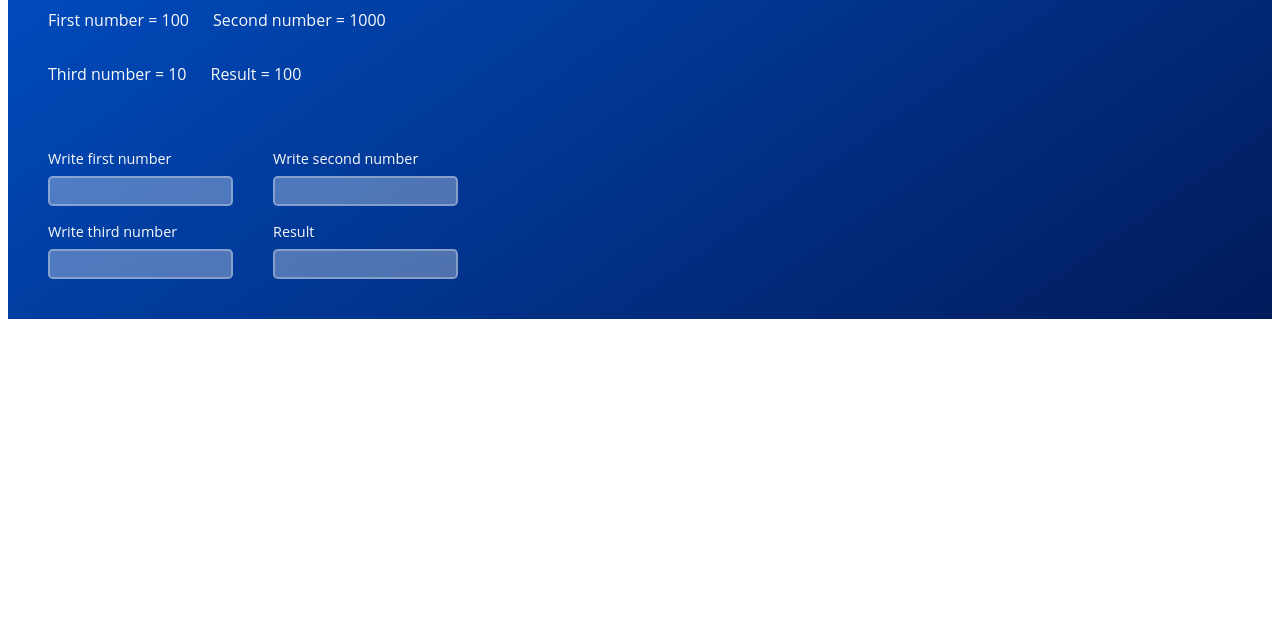
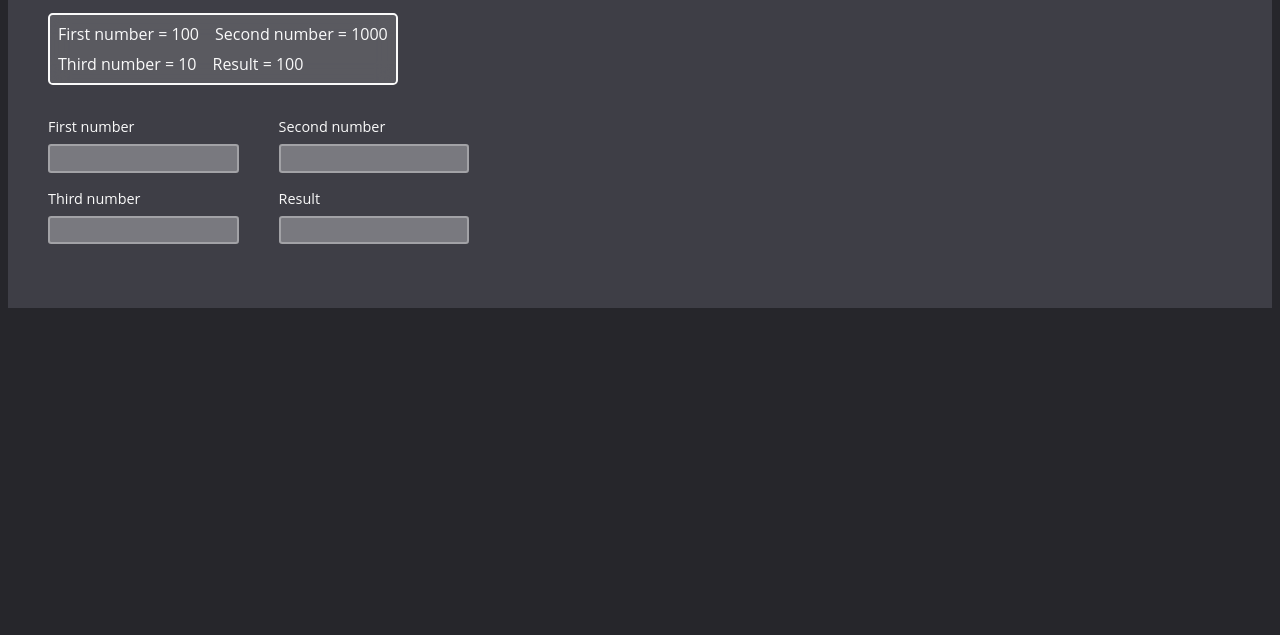
Before and after one commit to oboilo/pet-calculator, a plain HTML site: page index.html in a window 1280 px wide. Shown: the part 165-800 px from the top of the page. Drawn offline with Linux system fonts and the light colour scheme.

Commit message:
corrections and improvement of the style

```diff
--- a/Calculator.css
+++ b/Calculator.css
@@ -1,13 +1,30 @@
 body {
     font-family: 'Open Sans', Tahoma, Geneva, Verdana, sans-serif;
     color: #fafafa;
+    background-color: #26262B;
 }
 
 .page-wrapper {
     overflow: hidden;
-    background: rgb(0,108,255);
+    background-color: #3E3E46;
+    /* background: rgb(0,108,255);
     background: linear-gradient(145deg, rgba(0,108,255,1) -50%, rgba(2,0,36,1) 150%);
+    */
 }
+
+h1, h2, h3, p {
+    margin: 0;
+    padding: 0;
+}
+
+h1 {
+    padding-bottom: 1rem;
+}
+
+h2 {
+    padding-bottom: .5rem;
+}
+
 /*
 .navbar {}
 
@@ -41,17 +58,9 @@ body {
 }
 
 .padding-section-medium {
-    padding-top: 24px;
-    padding-bottom: 24px;
+    padding-top: 4rem;
+    padding-bottom: 4rem;
 }
-
-.header-wrapper {
-    display: flex;
-    flex-direction: column;
-    justify-content: center;
-    align-items: center;
-}
-
 
 .align-center {
     display: flex;
@@ -64,6 +73,7 @@ body {
     flex-direction: row;
     justify-content: center;
     align-items: center;
+
 }
 
 .align-center-vertical {
@@ -76,34 +86,41 @@ body {
 
 
 .example_wrapper {
-    display: flex;
+    display: inline-flex;
     flex-direction: column;
-    justify-content: left;
-    align-items: left;
-    width: 100%;
-    gap: 24px;
+    justify-content: space-between;
+    align-items: start;
+    margin-top: 1rem;
+    gap: .5rem;
+    border: 2px solid #fafafa;
+    border-radius: .3rem;
+    background-color: #fafafa25;
+    backdrop-filter: blur(10px);
+    padding: .5rem;
 }
 
-.example_row {
+.example_box {
     display: flex;
     flex-direction: row;
-    gap: 24px;
+    gap: 1rem;
 }
 
 .calculator_form {
     display: flex;
+    margin-top: 2rem;
     margin-left: auto;
     margin-right: auto;
     flex-direction: column;
-    justify-content: left;
+    justify-content: space-between;
     gap: 1rem;
+    width: 100%;
 }
 
 .calculator_row {
     display: flex;
     flex-direction: row;
-    justify-content: left;
-    align-items: top;
+    justify-content: flex-start;
+    align-items: start;
     gap: 40px;
 
 }
@@ -112,7 +129,7 @@ body {
     display: flex;
     flex-direction: column;
     justify-content: top;
-    align-items: left;
+    align-items: start;
     gap: .5rem;
 }
 
@@ -122,9 +139,18 @@ body {
 }
 
 .calculator_input {
-    height: 1.5rem;
-    border: 1px solid #00000050;
-    border-radius: 0.3rem;
+    min-width: 1.5rem;
+    border-radius: 0.2rem;
     border: 2px solid #fafafa50;
     background-color: #fafafa50;
+    color: #fafafa;
+    font-weight: 400;
+    padding: .3rem;
 }
+
+.calculator_input:focus{
+    border: 2px solid #fafafa;
+}
+textarea:focus, input:focus{
+    outline: none;
+}
--- a/index.html
+++ b/index.html
@@ -11,44 +11,47 @@
     <div class="page-wrapper">
         <nav class="navbar"></nav>
         <div class="main-wrapper">
+            <!--
             <section class="section_home-header">
                 <div class="padding-global">
                     <div class="container-medium">
                         <div class="padding-section-medium">
-                            <h1 class="heading-style-1">Welcome to the calculator</h1>
+
+                        </div>
+                    </div>
+                </div>
+            </section>
+            -->
+            <section class="section_home-calculator">
+                <div class="padding-global">
+                    <div class="container-medium">
+                        <div class="padding-section-medium">
+                            <h1 class="heading-style-1">Welcome to the proportion calculator</h1>
                             <h2 class="heading-style-2">Example:</h2>
-                            <div class:="example_wrapper">
-                                <div class="example_row">
+                            <div class="example_wrapper">
+                                <div class="example_box">
                                     <p>First number = 100</p>
                                     <p>Second number = 1000</p>
                                 </div>
-                                <div class="example_row">
+                                <div class="example_box">
                                     <p>Third number = 10</p>
                                     <p>Result = 100</p>
                                 </div>
                             </div>
-                        </div>
-                    </div>
-                </div>
-            </section>
-            <section class="section_home-calculator">
-                <div class="padding-global">
-                    <div class="container-medium">
-                        <div class="padding-section-medium">
                             <form action="" class="calculator_form">
                                 <div class="calculator_row">
                                     <div class="calculator_input-box">
-                                        <label for="number-a" class="input-label">Write first number</label>
+                                        <label for="number-a" class="input-label">First number</label>
                                         <input type="number" name="number-a" id="number-a" class="calculator_input">
                                     </div>
                                     <div class="calculator_input-box">
-                                        <label for="number-b" class="input-label">Write second number</label>
+                                        <label for="number-b" class="input-label">Second number</label>
                                         <input type="number" name="number-b" id="number-b" class="calculator_input">
                                     </div>
                                 </div>
                                 <div class="calculator_row ">
                                     <div class="calculator_input-box">
-                                        <label for="number-c" class="input-label">Write third number</label>
+                                        <label for="number-c" class="input-label">Third number</label>
                                         <input type="number" name="number-c" id="number-c" class="calculator_input">
                                     </div>
                                     <div class="calculator_input-box">
```
